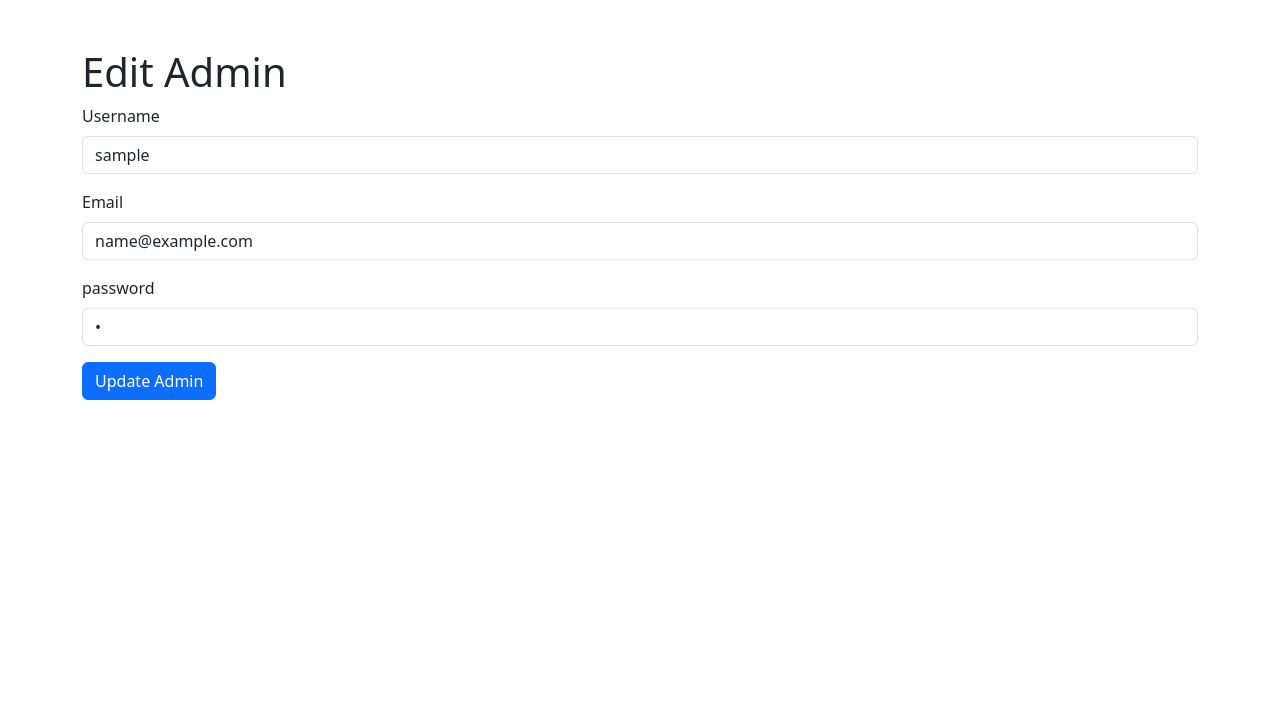
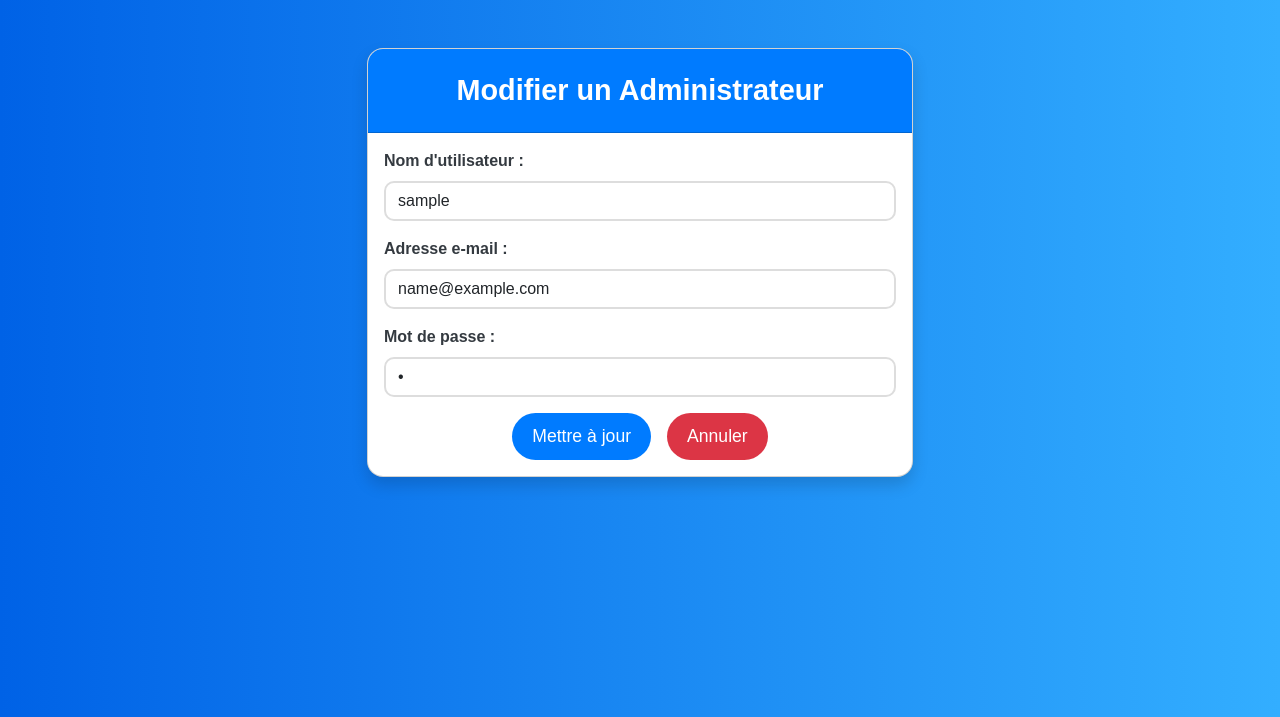
Before and after one commit to elqesbyy/myproject, a CodeIgniter 4 app: the page made by app/Views/admin/edit.php in a window 1280 px wide. Shown: the top 717 px of the page. Run offline with PHP 8.4 and a stand-in for CodeIgniter, Linux system fonts and the light colour scheme; the template is opened without the code that fills it: most values are stand-ins (such as "Sample title", 1, 10 or a date in 2020); data that the repository does not hold is empty; some libraries are stand-ins or nearby versions.

Commit message:
Admin_ views

```diff
--- a/app/Views/admin/edit.php
+++ b/app/Views/admin/edit.php
@@ -1,31 +1,114 @@
 <!DOCTYPE html>
-<html lang="en">
+<html lang="fr">
 <head>
     <meta charset="UTF-8">
     <meta name="viewport" content="width=device-width, initial-scale=1.0">
-    <title>Edit Admin</title>
+    <title>Modifier un Administrateur</title>
+    <!-- Bootstrap CSS -->
     <link href="https://cdn.jsdelivr.net/npm/bootstrap@5.3.0/dist/css/bootstrap.min.css" rel="stylesheet">
+    <style>
+        body {
+            background: linear-gradient(to right, #0062E6, #33AEFF); /* Dégradé élégant */
+            font-family: 'Arial', sans-serif;
+            color: #fff;
+        }
+
+        .card {
+            background-color: #fff;
+            border-radius: 16px;
+            box-shadow: 0 15px 30px rgba(0, 0, 0, 0.2);
+            overflow: hidden;
+        }
+
+        .card-header {
+            background-color: #007bff;
+            color: #fff;
+            text-align: center;
+            padding: 20px;
+            font-size: 1.8rem;
+            font-weight: bold;
+        }
+
+        .form-label {
+            color: #343a40;
+            font-weight: 600;
+        }
+
+        .form-control {
+            border: 2px solid #ddd;
+            border-radius: 10px;
+            transition: border-color 0.3s ease, box-shadow 0.3s ease;
+        }
+
+        .form-control:focus {
+            border-color: #007bff;
+            box-shadow: 0 0 10px rgba(0, 123, 255, 0.5);
+        }
+
+        .btn-primary {
+            background-color: #007bff;
+            color: white;
+            border: none;
+            padding: 10px 20px;
+            font-size: 1.1rem;
+            border-radius: 50px;
+            transition: background-color 0.3s ease, transform 0.3s ease;
+        }
+
+        .btn-primary:hover {
+            background-color: #0056b3;
+            transform: scale(1.05);
+        }
+
+        .btn-danger {
+            background-color: #dc3545;
+            color: white;
+            border: none;
+            padding: 10px 20px;
+            font-size: 1.1rem;
+            border-radius: 50px;
+            transition: background-color 0.3s ease, transform 0.3s ease;
+        }
+
+        .btn-danger:hover {
+            background-color: #c82333;
+            transform: scale(1.05);
+        }
+    </style>
 </head>
 <body>
     <div class="container mt-5">
-        <h1>Edit Admin</h1>
+        <div class="row justify-content-center">
+            <div class="col-md-6">
+                <div class="card shadow">
+                    <div class="card-header">Modifier un Administrateur</div>
+                    <div class="card-body">
                         <form action="/admin/update/<?= esc($admin['id']); ?>" method="post">
                             <?= csrf_field(); ?>
-
                             <div class="mb-3">
-                <label for="username" class="form-label">Username</label>
+                                <label for="username" class="form-label">Nom d'utilisateur :</label>
                                 <input type="text" name="username" id="username" class="form-control" value="<?= esc($admin['username']); ?>" required>
                             </div>
                             <div class="mb-3">
-                <label for="email" class="form-label">Email</label>
+                                <label for="email" class="form-label">Adresse e-mail :</label>
                                 <input type="email" name="email" id="email" class="form-control" value="<?= esc($admin['email']); ?>" required>
                             </div>
                             <div class="mb-3">
-                <label for="password" class="form-label">password</label>
+                                <label for="password" class="form-label">Mot de passe :</label>
                                 <input type="password" name="password" id="password" class="form-control" value="<?= esc($admin['password']); ?>" required>
                             </div>
-            <button type="submit" class="btn btn-primary">Update Admin</button>
+                            <div class="d-flex justify-content-center gap-3">
+                                <button type="submit" class="btn btn-primary">Mettre à jour</button>
+                                <a href="/admin/list" class="btn btn-danger">Annuler</a>
+                            </div>
                         </form>
                     </div>
+                </div>
+            </div>
+        </div>
+    </div>
+
+    <!-- Bootstrap JS -->
+    <script src="https://cdn.jsdelivr.net/npm/bootstrap@5.3.0/dist/js/bootstrap.bundle.min.js"></script>
 </body>
 </html>
```
Also changed, not shown: app/Views/admin/create.php (+67 -12 lines), app/Views/admin/index.php (+9 -9 lines). Lines whose indentation alone changed are shown as unchanged.
